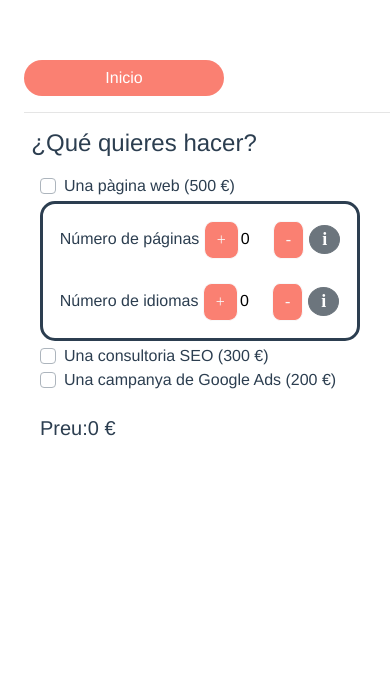
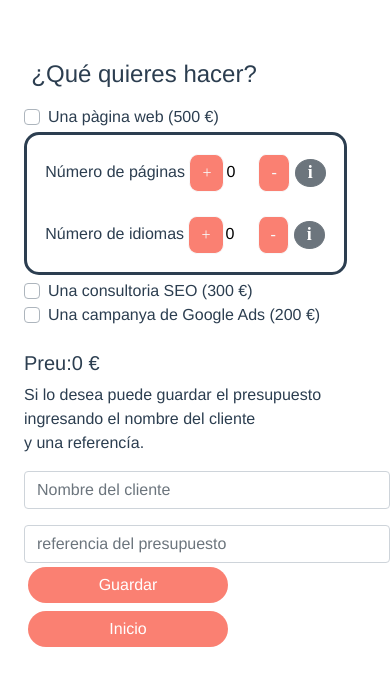
Before and after one commit to xvrmas/sprint-7, a Vue app: page /Home in a window 390 px wide. Shown: the top 686 px of the page. Built offline with nearby package versions, Linux system fonts and the light colour scheme.

Commit message:
Creat el component presupost list amb grid i props

```diff
--- a/src/components/Home.vue
+++ b/src/components/Home.vue
@@ -1,9 +1,8 @@
 <template>
+  <div class="contenidor">
     <div class="home ml-4">
-    <button class="btn" @click="Home">Inicio</button>
-    <hr />
       <h4>¿Qué quieres hacer?</h4>
-    <div class="m-3">
+      <div class="mt-3">
         <b-form-checkbox v-model="selected" :value="500"
           >Una pàgina web (500 €)</b-form-checkbox
         >
@@ -20,18 +19,40 @@
           <h5>Preu:{{ resultat }} €</h5>
         </div>
       </div>
+      <div>
+        <p>Si lo desea puede guardar el presupuesto ingresando el nombre del cliente<br> y una referencía.</p>
+        <b-form-input
+          v-model="text1"
+          placeholder="Nombre del cliente"
+        ></b-form-input>
+        <b-form-input
+          class="mt-3"
+          v-model="text2"
+          placeholder="referencia del presupuesto"
+        ></b-form-input>
+        <button class="btn m-1">Guardar</button>
+        <button class="btn m-1" @click="Home">Inicio</button>
+      </div>
+    </div>
+    <div class="presupost">
+      <pressupostList :text1="text1" :text2="text2"> </pressupostList>
+    </div>
   </div>
 </template>
 
 <script>
 import Panell from "@/components/Panell.vue";
+import pressupostList from "@/components/pressupostList.vue";
 export default {
-  components: { Panell },
+  components: { Panell, pressupostList },
   name: "Home",
   data() {
     return {
       selected: [],
       resultat: 0,
+      text1:'',
+      text2:''
+
     };
   },
 
@@ -62,6 +83,19 @@ h4 {
   border-radius: 50px;
   width: 200px;
 }
+.contenidor {
+  display: grid;
+  grid-template-columns: 2fr 2fr;
+}
+.presupost {
+  /* border: solid 1px; */
+  margin-right: 20px;
+}
+@media (max-width: 600px) {
+  .contenidor{
+    display: grid;
+    grid-template-columns: auto;
+  }
 
-
+}
 </style>
--- a/src/components/Panell.vue
+++ b/src/components/Panell.vue
@@ -118,8 +118,8 @@ export default {
   margin-bottom: 1%;
 }
 .btn-modal {
-  height: 29px;
-  line-height:1px;
+  height: 28px;
+  line-height: 1px;
   border-radius: 50%;
   margin-left: 5px;
   font-family: "Times New Roman";
--- /dev/null
+++ b/src/components/pressupostList.vue
@@ -0,0 +1,14 @@
+<template>
+  <div>
+    <h3>{{text1}}</h3><br>
+    <h3>{{text2}}</h3>
+  </div>
+</template>
+<script>
+export default {
+  name: "presupostList",
+  props:['text1','text2']
+};
+</script>
+<style>
+</style>
```
Lines whose indentation alone changed are shown as unchanged.
